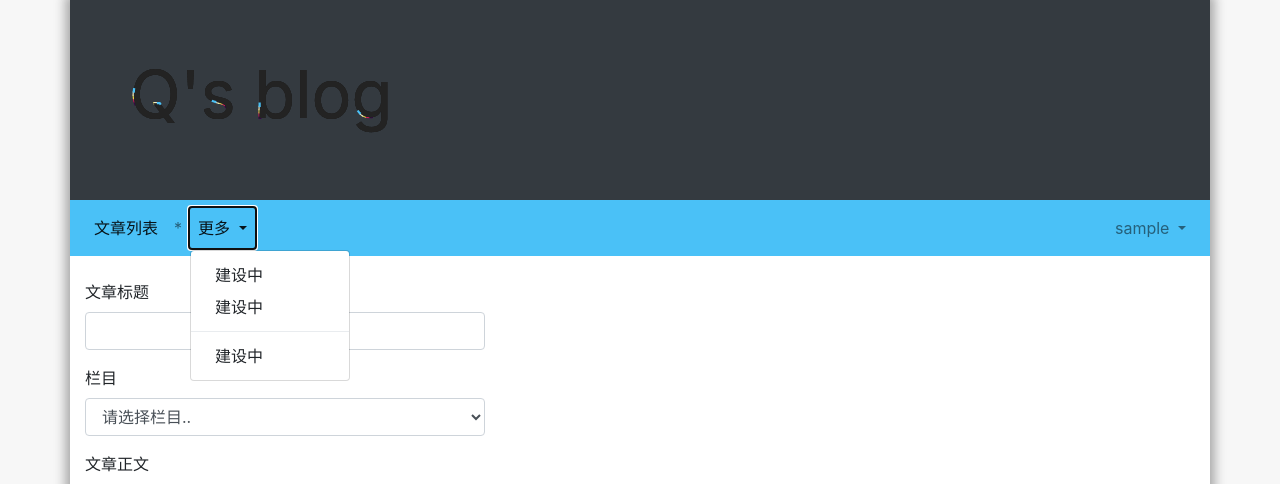
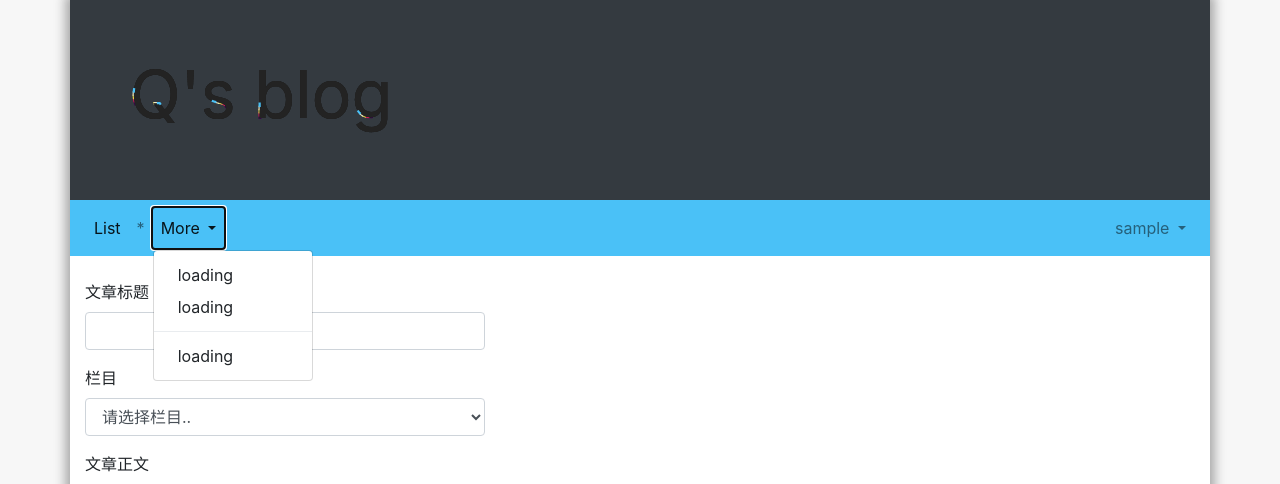
Before and after one commit to Bsheepcoder/Myblog-django, a Django app: page /article/article-create/ in a window 1280 px wide, after a click on "More". Shown: the top 484 px of the page. Run offline with Django 3.2, Linux system fonts and the light colour scheme; the visitor is signed in with stand-in values (Sample User, id 1); data that the repository does not hold is empty; some libraries are stand-ins or nearby versions.

Commit message:
简单修改

```diff
--- a/article/urls.py
+++ b/article/urls.py
@@ -27,4 +27,5 @@ urlpatterns = [
     path('article-update/<int:id>/', views.article_update, name='article_update'),
     # 文章标签
     path('article-column/', views.article_column, name='article_column'),
+
 ]
--- a/article/views.py
+++ b/article/views.py
@@ -15,6 +15,7 @@ from django.contrib.auth.models import User
 # 引入 Q 对象
 from django.db.models import Q
 from .models import ArticleColumn
+
 
 def article_list(request):
     search = request.GET.get('search')
--- a/templates/base.html
+++ b/templates/base.html
@@ -13,7 +13,10 @@
     <link rel="stylesheet" href="https://cdn.jsdelivr.net/npm/bootstrap@4.6.2/dist/css/bootstrap.min.css"
           integrity="sha384-xOolHFLEh07PJGoPkLv1IbcEPTNtaed2xpHsD9ESMhqIYd0nLMwNLD69Npy4HI+N" crossorigin="anonymous">
     <style>
-
+        .nav-item>a:hover{
+            font-size: large;
+            font-weight: bolder;
+        }
     </style>
 
 
--- a/templates/header.html
+++ b/templates/header.html
@@ -4,7 +4,8 @@
     <div class="container">
         <svg viewBox="0 0 900 200" style="width: 400px;height: 200px">
             <symbol id="s-text">
-                <text text-anchor="middle" x="40%" y="70%" class="text--line"><a style="color: #232323" href="{% url 'article:article_list' %}">Q's blog</a></text>
+                <text text-anchor="middle" x="40%" y="70%" class="text--line"><a style="color: #232323" href="{% url 'article:article_list' %}">Q's
+                    blog</a></text>
                 {#                <text text-anchor="middle" x="50%" y="68%" class="text--line">Text</text>#}
             </symbol>
             <g class="g-ants">
@@ -27,20 +28,20 @@
     <div class="collapse navbar-collapse" id="navbarSupportedContent">
         <ul class="navbar-nav mr-auto">
             <li class="nav-item active">
-                <a class="nav-link" href="{% url 'article:article_list' %}">文章列表<span class="sr-only">(current)</span></a>
+                <a class="nav-link" href="{% url 'article:article_list' %}">List<span class="sr-only">(current)</span></a>
             </li>
             <li class="nav-item">
                 <a class="nav-link" href="#">*</a>
             </li>
             <li class="nav-item dropdown">
                 <a class="nav-link dropdown-toggle" href="#" role="button" data-toggle="dropdown" aria-expanded="false">
-                    更多
+                    More
                 </a>
                 <div class="dropdown-menu">
-                    <a class="dropdown-item" href="#">建设中</a>
-                    <a class="dropdown-item" href="#">建设中</a>
+                    <a class="dropdown-item" href="#">loading</a>
+                    <a class="dropdown-item" href="#">loading</a>
                     <div class="dropdown-divider"></div>
-                    <a class="dropdown-item" href="#">建设中</a>
+                    <a class="dropdown-item" href="#">loading</a>
                 </div>
             </li>
         </ul>
```
Also changed, not shown: templates/single/learning.html (added, +7 -0 lines). Lines whose indentation alone changed are shown as unchanged.
